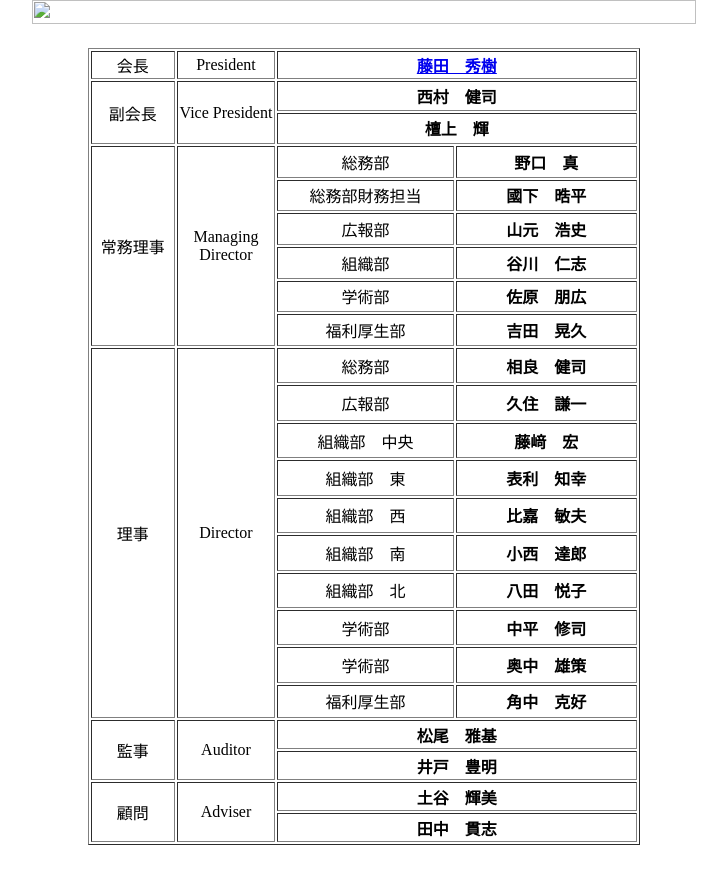
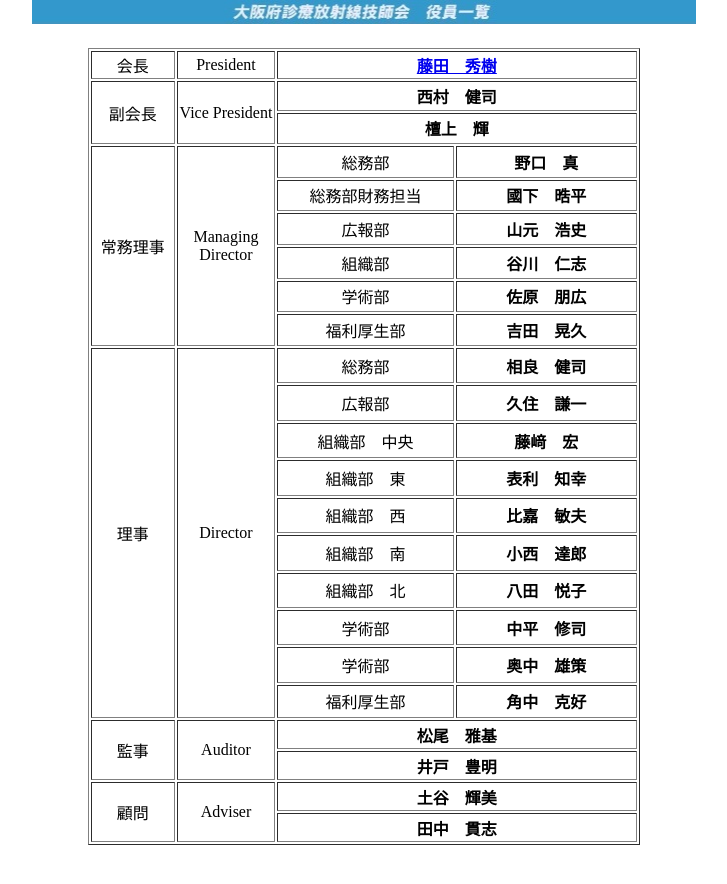
Before and after one commit to Daihougi-RT/list_board_member2022, a plain HTML site: page index.html in a window 1280 px wide. Shown: the whole page, without its empty margins (276-1003 px from the left). Drawn offline with Linux system fonts and the light colour scheme.

Commit message:
Update index.html

```diff
--- a/index.html
+++ b/index.html
@@ -13,7 +13,7 @@
 		<div align="center">
 			<table width="665" border="0" cellspacing="0" cellpadding="0" cool="cool" gridx="16" gridy="16" height="898" showgridx="showgridx" showgridy="showgridy" usegridx="usegridx" usegridy="usegridy">
 				<tr height="48">
-					<td width="664" height="48" colspan="2" valign="top" align="left" xpos="0"><img src="images/list_title.jpg" alt="" height="24" width="664" border="0"></td>
+					<td width="664" height="48" colspan="2" valign="top" align="left" xpos="0"><img src="list_title.jpg" alt="" height="24" width="664" border="0"></td>
 					<td width="1" height="48"><spacer type="block" width="1" height="48"></td>
 				</tr>
 				<tr height="849">
```
